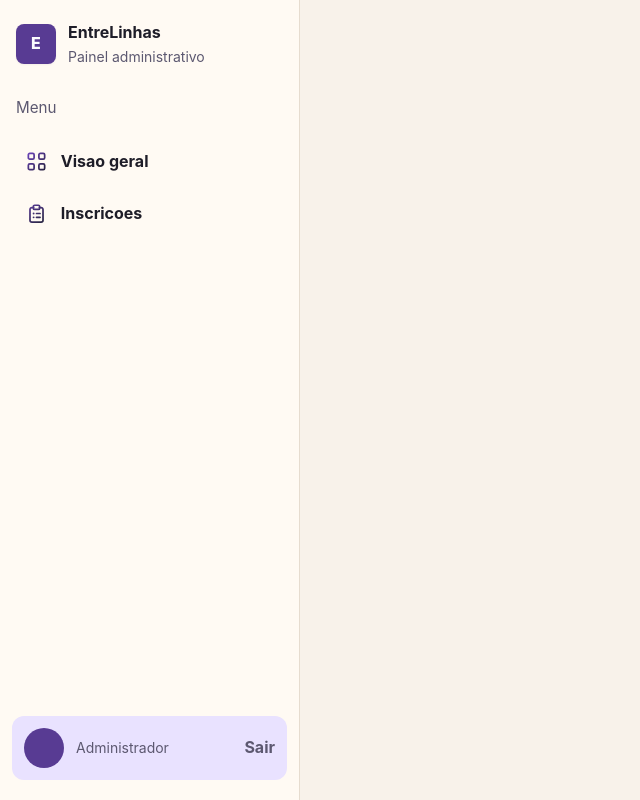
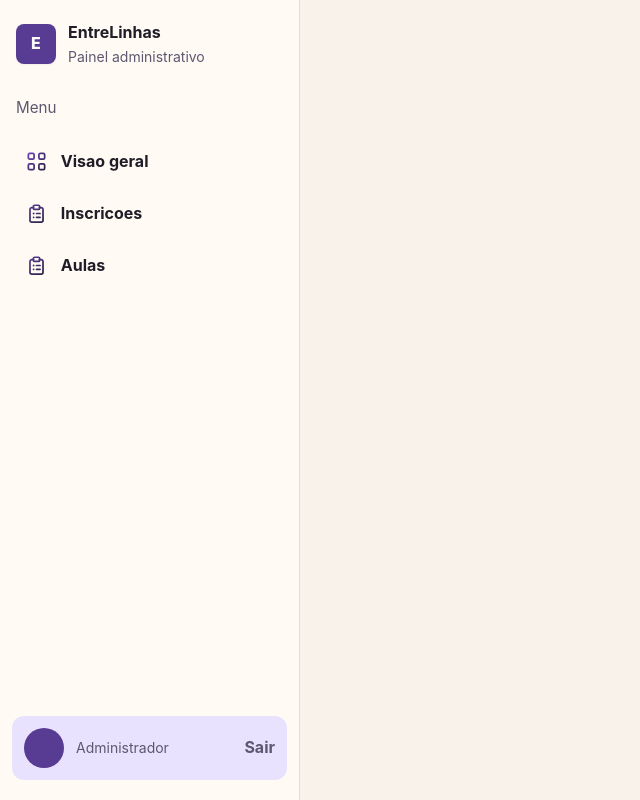
Before and after one commit to joaomafraa/Entrelinhas, a Django app: template templates/inscricoes/admin_base.html in a window 1280 px wide. Shown: the whole page, without its empty margins (0-640 px from the left). Run offline with Django 3.2, Linux system fonts and the light colour scheme; the template is opened without the code that fills it, so the values that code supplies are empty.

Commit message:
Adiciona item Aulas no sidebar do admin

```diff
--- a/templates/inscricoes/admin_sidebar.html
+++ b/templates/inscricoes/admin_sidebar.html
@@ -32,6 +32,16 @@
                 </span>
                 <span>Inscricoes</span>
             </a>
+
+            <a
+                href="{% url 'listar_aulas' %}"
+                class="admin-sidebar__link {% if current_admin_page == 'aulas' %}admin-sidebar__link--active{% endif %}"
+            >
+                <span class="admin-sidebar__icon" aria-hidden="true">
+                    <img src="{% static 'assets/icons/inscricoes.svg' %}" alt="">
+                </span>
+                <span>Aulas</span>
+            </a>
         </nav>
     </div>
 
```
